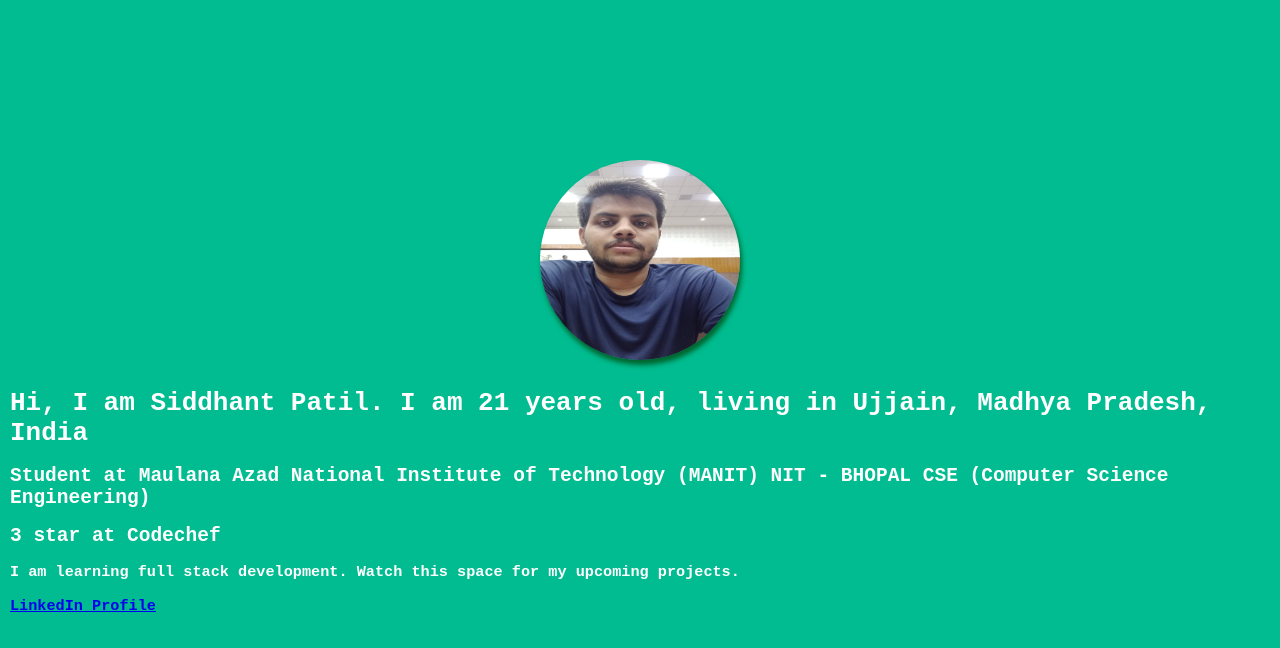
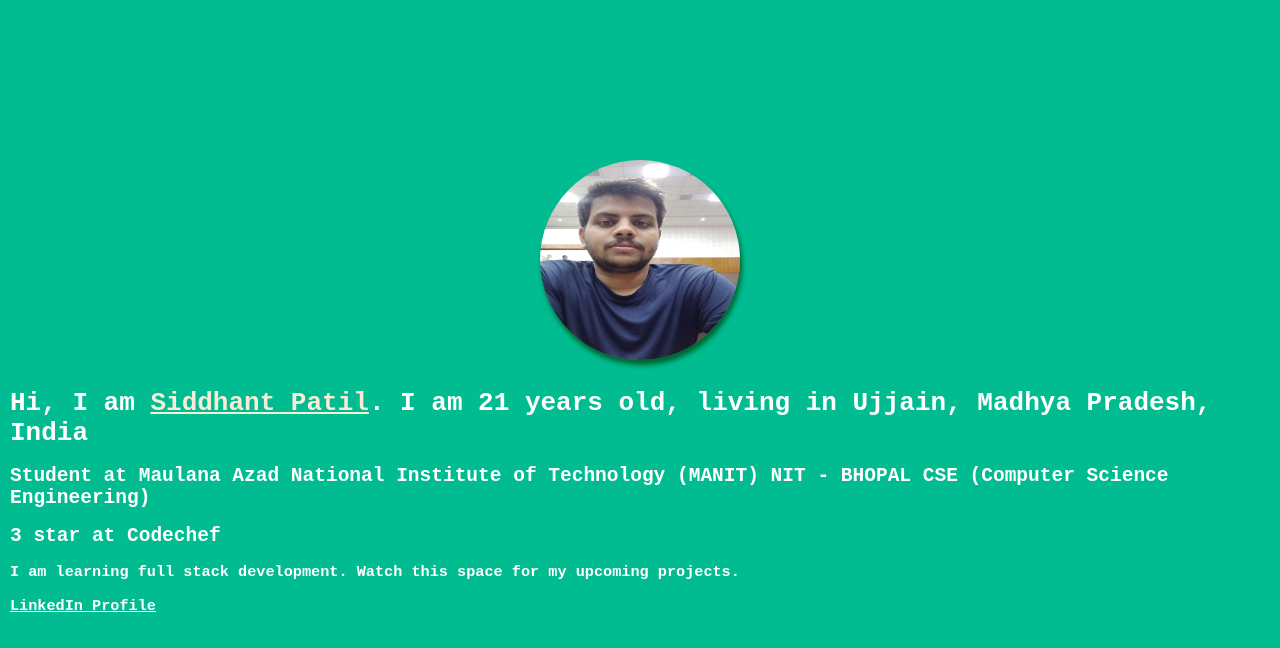
Before and after one commit to Sid-Pat/portfolio.io, a plain HTML site: page index.html in a window 1280 px wide. Drawn offline with Linux system fonts and the light colour scheme.

Commit message:
text change2

```diff
--- a/index.html
+++ b/index.html
@@ -11,11 +11,11 @@
     <header class="site-header">
         <img class="profile-pic" src="images/myPic.jpeg" alt="">
         <div class="site-header-content">
-            <h1>Hi, I am <b>Siddhant Patil</b>. I am 21 years old, living in Ujjain, Madhya Pradesh, India </h1>
+            <h1>Hi, I am <b class="name-dec">Siddhant Patil</b>. I am 21 years old, living in Ujjain, Madhya Pradesh, India </h1>
             <h2>Student at Maulana Azad National Institute of Technology (MANIT) NIT - BHOPAL CSE (Computer Science Engineering)</h2>
             <h2>3 star at Codechef</h2>
             <h3>I am learning full stack development. Watch this space for my upcoming projects.</h3>
-            <h3> <a href="www.linkedin.com/in/siddhant-patil-9b5a08221"> LinkedIn Profile</a></h3>
+            <h3> <a class="linked-link" href="www.linkedin.com/in/siddhant-patil-9b5a08221"> LinkedIn Profile</a></h3>
 
         </div>
     </header>
--- a/main.css
+++ b/main.css
@@ -1,5 +1,10 @@
 body{
     margin: 0;
+}
+
+.name-dec{
+    color:antiquewhite;
+    text-decoration: underline;
 }
 .site-header{
     background-color: rgb(0, 188, 144);
```
